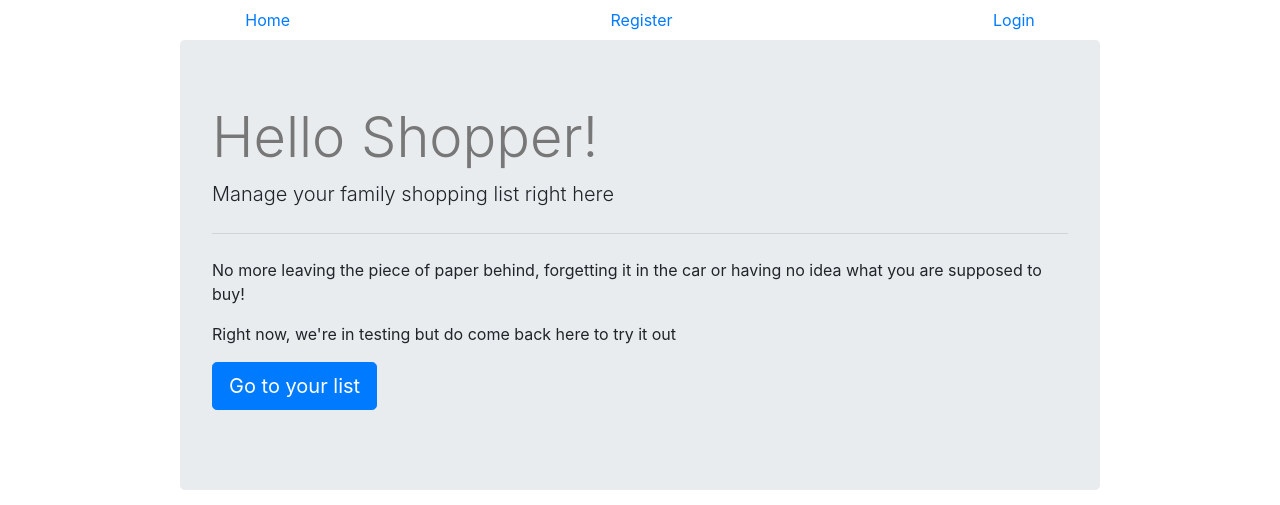
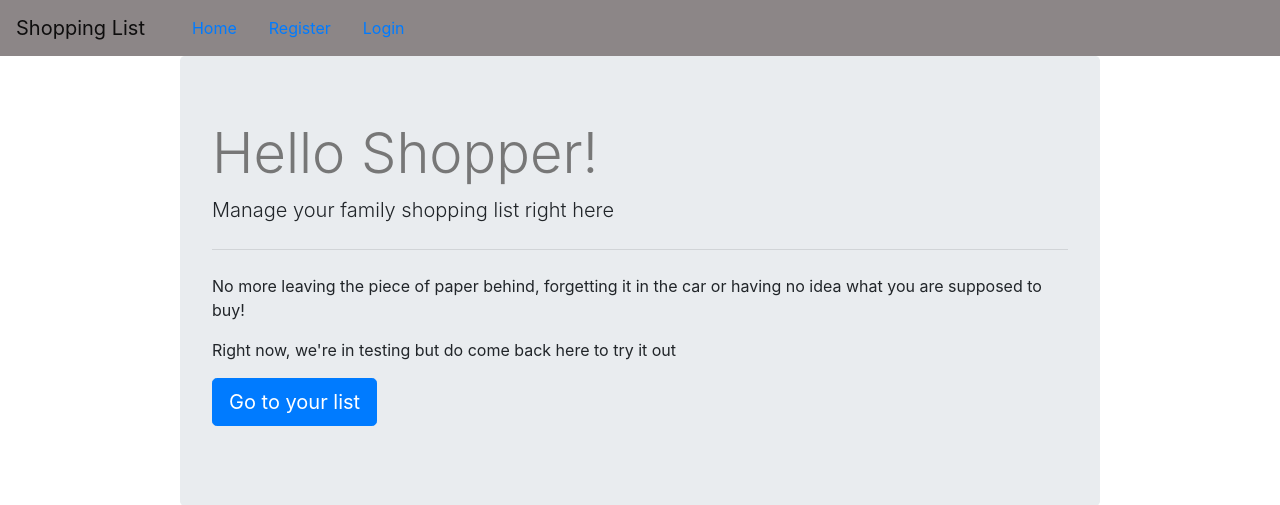
Before and after one commit to GitDietz/Shoplist, a Django app: page / in a window 1280 px wide. Shown: the top 505 px of the page. Run offline with Django 3.2, Linux system fonts and the light colour scheme; parts of the project's set-up code (start-up, migrations or seed data) failed here and were passed over; some libraries are stand-ins or nearby versions.

Commit message:
Navbar update
Bar updated, merchant list and item list all working

```diff
--- a/Proj_1/shop/views.py
+++ b/Proj_1/shop/views.py
@@ -109,7 +109,7 @@ def shop_list(request):
             notice = "You can't update the items"
 
         context = {
-            'title': 'List of all items',
+            'title': 'Your shopping list',
             'object_list':queryset_list,
             'notice':notice,
         }
--- a/Proj_1/templates/base.html
+++ b/Proj_1/templates/base.html
@@ -28,6 +28,8 @@
         <!-- <script async defer crossorigin="anonymous" src="https://connect.facebook.net/en_GB/sdk.js#xfbml=1&version=v3.3"></script>-->
 
         {% include "messages_display.html" %}
+        <nav class="navbar navbar-expand-lg navbar-light" style="background-color: #8C8687;">
+            <a class="navbar-brand" href="#">Shopping List</a>
                     <div class="container">
                         <nav aria-label="breadcrumb">
                             <ul class="nav nav-pills nav-fill">
@@ -53,6 +55,7 @@
                             </ul>
                         </nav>
                     </div>
+        </nav>
         <div class="container">
             <div class="row justify-content-center">
                 <div class="col-10">
```
Lines whose indentation alone changed are shown as unchanged.
